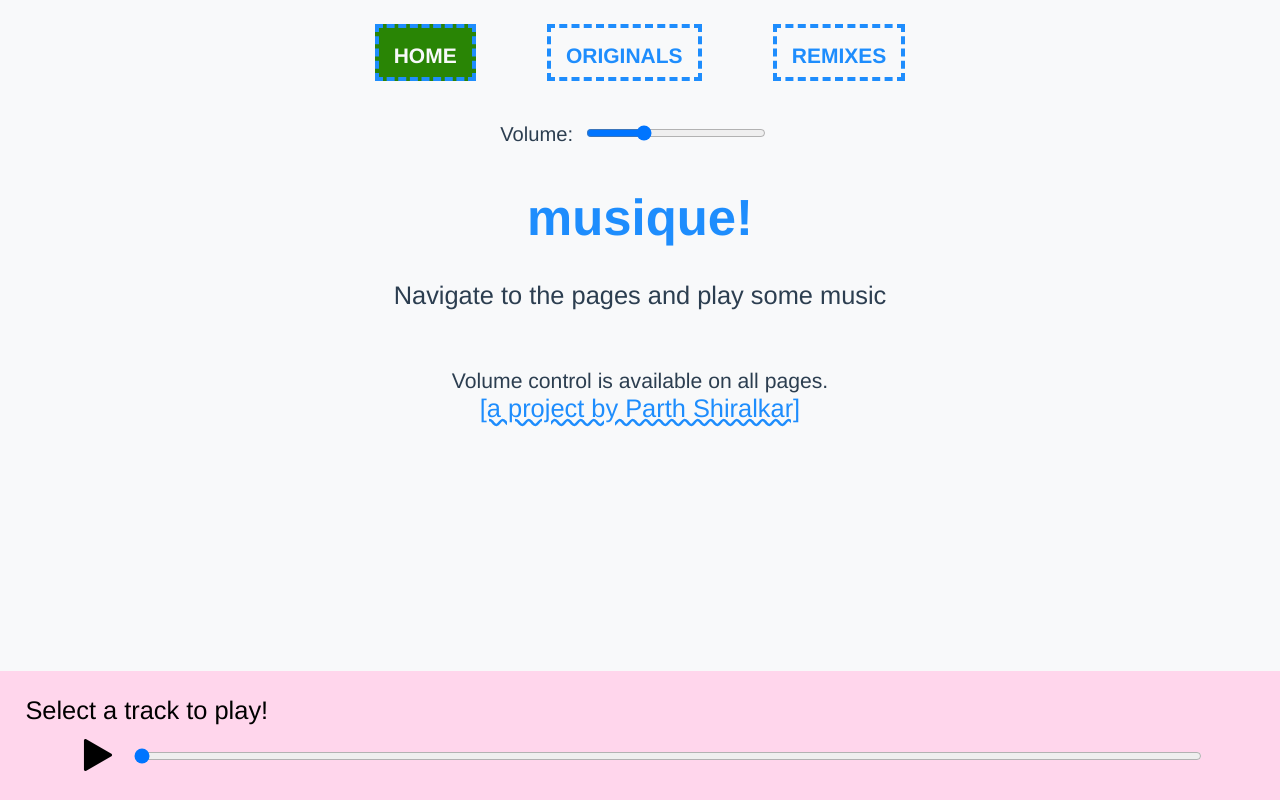
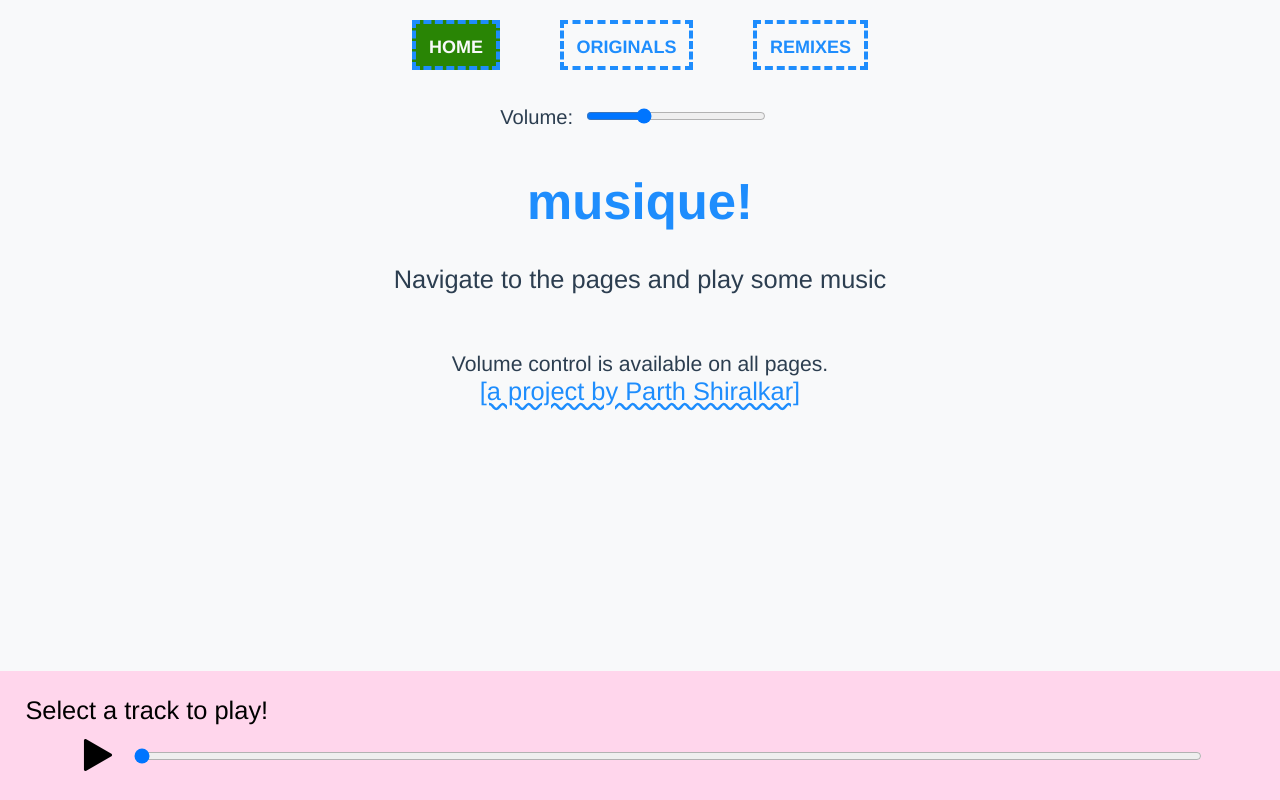
Before and after one commit to partheus/music, a Vue app: page / in a window 1280 px wide. Built offline with nearby package versions, Linux system fonts and the light colour scheme.

Commit message:
Fix styles, get rid of unused code

```diff
--- a/src/App.vue
+++ b/src/App.vue
@@ -49,40 +49,5 @@ export default {
 </script>
 
 <style>
-#app {
-  font-family: Avenir, Helvetica, Arial, sans-serif;
-  -webkit-font-smoothing: antialiased;
-  -moz-osx-font-smoothing: grayscale;
-  text-align: center;
-  color: #2c3e50;
-  margin-top: 2em;
-  font-size: 120%;
-}
-
-/* Add styling for your navigation menu here */
-nav ul {
-  list-style-type: none;
-  padding: 0;
-  margin: auto;
-  display: flex;
-  column-gap: 2em;
-  justify-content: space-evenly;
-  align-items: center;
-  font-size: 120%;
-  max-width: 60vw;
-}
-
-/* Additional styles can go here */
-.volume-control {
-  text-align: center; /* Center the slider if needed */
-  padding: 1em;
-}
-
-/* You can style the slider here */
-#volume-slider[type="range"] {
-  /* Slider styling */
-  width: 180px;
-  margin: 1em;
-}
 
 </style>
```
